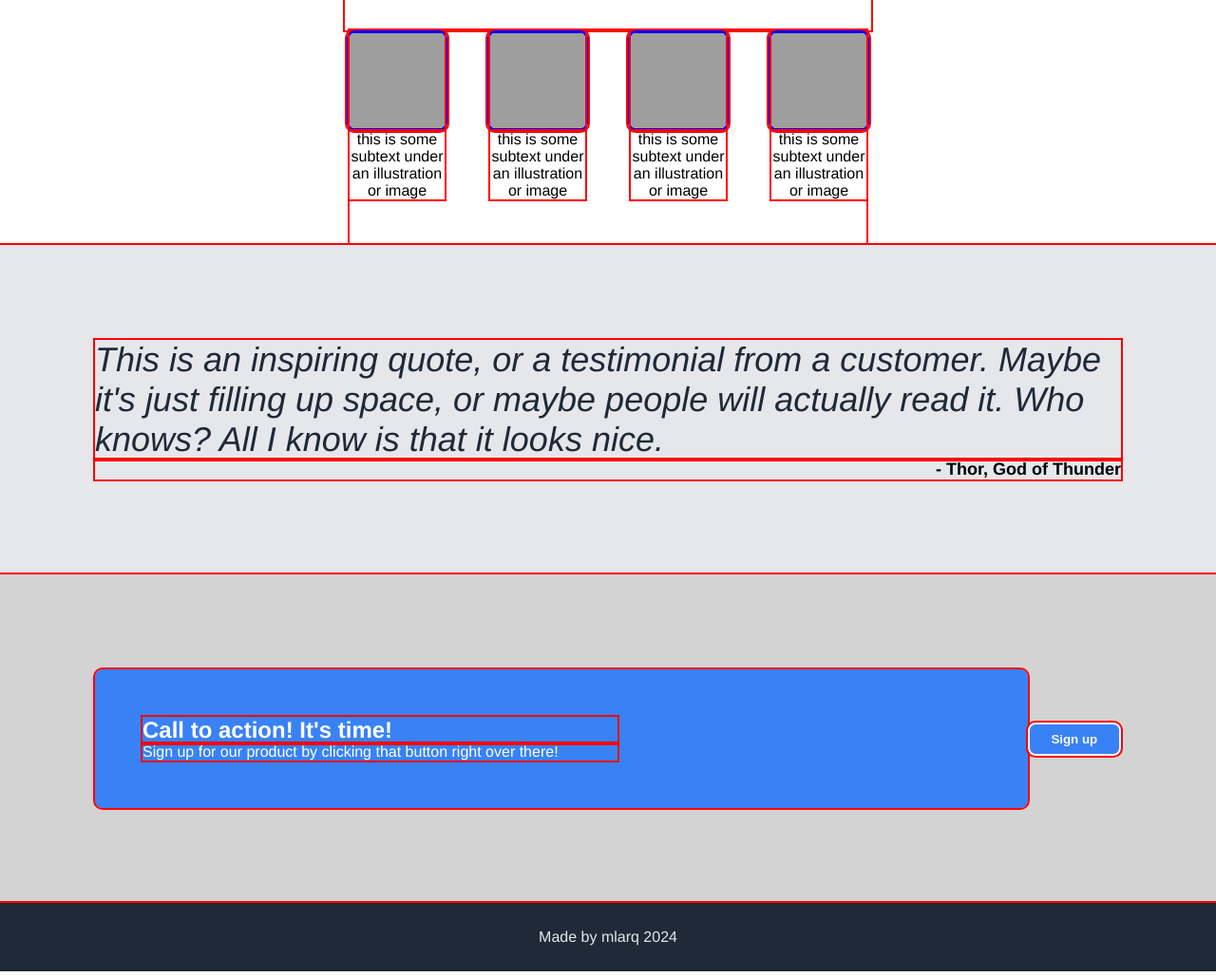
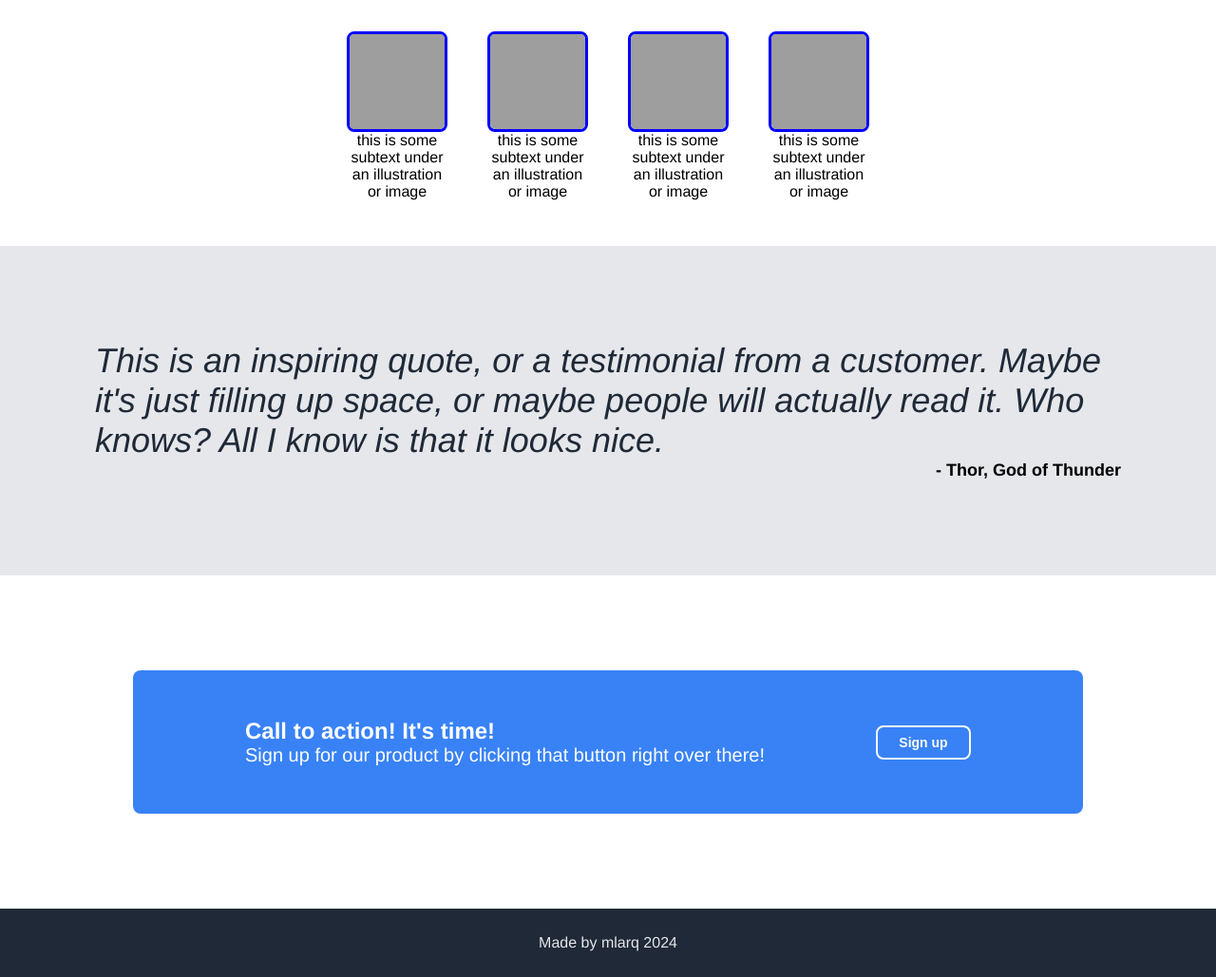
Before and after one commit to mlarquasar/landing_page, a plain HTML site: page index.html in a window 1280 px wide. Shown: the part 518-1547 px from the top of the page at 95% size. Drawn offline with Linux system fonts and the light colour scheme; grey boxes are pictures that could not be loaded.

Commit message:
finish preliminary work. will personalize soon

```diff
--- a/index.html
+++ b/index.html
@@ -10,12 +10,12 @@
   <div class="header">
     <div class="logo">Header Logo</div>
     <ul class="links">
-      <li><a href="#">header link one</a></li>
-      <li><a href="#"">header link two</a></li>
-      <li><a href="#">header link two</a></li>
+      <li><a href="#information">Random Information</a></li>
+      <li><a href="#quote"">Quote</a></li>
+      <li><a href="#cta">Sign Up</a></li>
     </ul>
   </div>
-  <div class="welcome-section">
+  <div id="welcome" class="welcome-section">
     <div class="greeting">
       <p id="main-title">This website is awesome</p>
       <p id="subtitle">This website has some subtext that goes here under the main title. It's a smaller front and the color is lower contrast.</p>
@@ -25,7 +25,7 @@
       this is a placeholder for an image
     </div>
   </div>
-  <div class="information-section">
+  <div id="information" class="information-section">
     <div class="information-title">Some random information.</div>
     <div class="info-box-container">
       <div class="info-box">
@@ -46,18 +46,19 @@
       </div>
     </div>
   </div>
-  <div class="quote-section">
+  <div id="quote" class="quote-section">
     <div class="quote-text">
       <div class="main-quote">This is an inspiring quote, or a testimonial from a customer. Maybe it's just filling up space, or maybe people will actually read it. Who knows? All I know is that it looks nice.</div>
       <div class="quote-attribution">- Thor, God of Thunder</div>
     </div>
   </div>
-  <div class="cta">
+  <div id="cta" class="cta">
     <div class="cta-container">
-      <div class="cta-title">Call to action! It's time!</div>
+      <div class="cta-title">Call to action! It's time!
       <div class="cta-subtitle">Sign up for our product by clicking that button right over there!</div>
+      </div>
+      <button class="cta-signup">Sign up</button>
     </div>
-    <button class="cta-signup">Sign up</button>
   </div>
   <div class="footer">
     Made by mlarq 2024
--- a/style.css
+++ b/style.css
@@ -1,6 +1,6 @@
-* {
+/* * {
   outline: 2px solid red;
-}
+} */
 
 body {
   font-family: Helvetica, Arial, sans-serif;
@@ -14,7 +14,7 @@ body {
   display: flex;
   justify-content: space-between;
   align-items: center;
-  padding: 0px 16px;
+  padding: 0px 200px;
 }
 
 .header, .footer {
@@ -87,6 +87,7 @@ a {
   width: 100px;
   padding: 8px;
   font-weight: 700;
+  font-size: 14px;
 }
 
 .greeting-image {
@@ -163,7 +164,7 @@ img {
 
 .cta {
   display: flex;
-  background-color: #d3d3d3;
+  background-color: white;
   justify-content: center;
   align-items: center;
   padding: 100px;
@@ -171,25 +172,26 @@ img {
 
 .cta-container {
   display: flex;
-  flex-direction: column;
+  flex-direction: row;
   padding: 50px;
   background-color: #3882F6;
   border-radius: 8px;
   width: 900px;
   color: white;
+  justify-content: center;
+  align-items: center;
+  gap: 64px;
 }
 
 .cta-title {
   font-weight: 700;
   font-size: 24px;
+  width: 600px;
 }
 
-.cta-subtitle {
+.cta-container .cta-subtitle {
   font-weight: 300;
-}
-
-.cta-title, .cta-subtitle {
-  width: 500px;
+  font-size: 20px;
 }
 
 .cta-signup {
@@ -200,4 +202,5 @@ img {
   width: 100px;
   padding: 8px;
   font-weight: 700;
+  font-size: 14px;
 }
```
